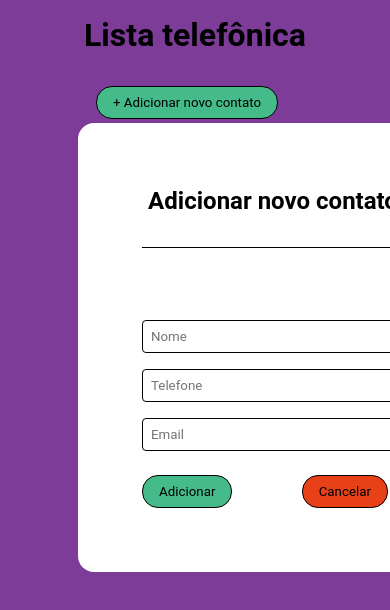
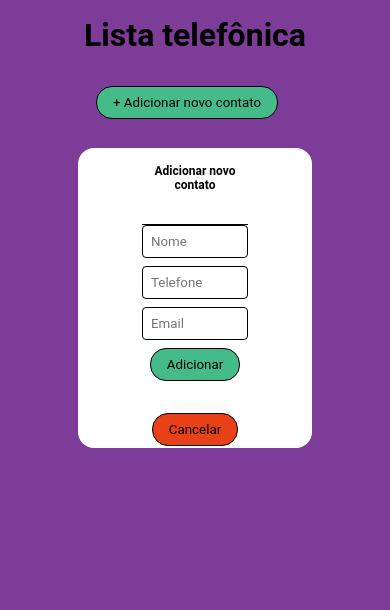
Before and after one commit to PedroHenrique004/Lista-telefonica-react, a React (Create React App) app: page / in a window 390 px wide. Both pictures are taken after a click on the button "+ Adicionar novo contato". Shown: the top 610 px of the page. Built offline with nearby package versions, Linux system fonts and the light colour scheme.

Commit message:
Ajustando a responsividade do projeto

```diff
--- a/src/App.tsx
+++ b/src/App.tsx
@@ -3,14 +3,14 @@ import { RootState } from './Redux/store';
 import { useState } from 'react';
 import EstiloGlobal, { ContainerPagina, ContanainerContato } from './styles';
 import Contato, { ContatoType } from './components/Contato';
-import CardAdicionar from './components/CardAdicionar'; // Importe o CardAdicionar
+import CardAdicionar from './components/CardAdicionar';
 
 import Header from './components/Titulo';
 import CardRemover from './components/CardRemover';
 
 function App() {
     const [estaRemovendo, setEstaRemovendo] = useState(false)
-    const [estaAdicionando, setEstaAdicionando] = useState(false) // Adicione este estado
+    const [estaAdicionando, setEstaAdicionando] = useState(false)
     const contatos = useSelector((state: RootState) => state.contatos.contatos);
     const dispatch = useDispatch();
     const [idDoContatoASerRemovido, setIdDoContatoASerRemovido] = useState<number | null>(null);
@@ -37,12 +37,12 @@ function App() {
     }
 
     function handleAdicionar(contato: ContatoType) {
-      dispatch({ type: 'ADD_CONTATO', payload: contato }); // Despache a ação ADD_CONTATO
+      dispatch({ type: 'ADD_CONTATO', payload: contato });
       setEstaAdicionando(false);
     }
 
     function handleAdicionarClick() {
-      setEstaAdicionando(true); // Defina estaAdicionando como true quando o botão Adicionar for clicado
+      setEstaAdicionando(true);
     }
 
     return (
@@ -54,7 +54,7 @@ function App() {
                     <CardRemover
                     cancelarRemover={funcaoCancelar}
                     remover={funcaoRemover} />
-                  ) : estaAdicionando ? ( // Adicione esta condição
+                  ) : estaAdicionando ? (
                     <CardAdicionar
                       cancelarAdicionar={() => setEstaAdicionando(false)}
                       adicionar={handleAdicionar} />
--- a/src/components/CardAdicionar/index.tsx
+++ b/src/components/CardAdicionar/index.tsx
@@ -27,10 +27,10 @@ const CardAdicionar = ({cancelarAdicionar, adicionar}: Props) => {
         <S.Input value={nome} onChange={e => setNome(e.target.value)} placeholder="Nome" />
         <S.Input value={telefone} onChange={e => setTelefone(e.target.value)} placeholder="Telefone" />
         <S.Input value={email} onChange={e => setEmail(e.target.value)} placeholder="Email" />
-        <S.BotaoContainer>
+        <S.BotaoContainer2>
           <S.BotaoSalvar onClick={handleAdicionar}>Adicionar</S.BotaoSalvar>
           <S.BotaoRemover onClick={cancelarAdicionar}>Cancelar</S.BotaoRemover>
-        </S.BotaoContainer>
+        </S.BotaoContainer2>
       </P.ContainerRemover>
     </P.Container>
   )
--- a/src/components/CardAdicionar/styles.ts
+++ b/src/components/CardAdicionar/styles.ts
@@ -11,12 +11,29 @@ export const ContainerRemover = styled.div`
     background-color: ${variavies.corContainerRemover};
     border-radius: 16px;
     padding: 64px;
+
+    @media (max-width:768px) {
+        max-width: 60%;
+        max-height: 300px;
+        margin-top: 64px;
+        padding-top: 16px;
+
+        button {
+            margin: 0;
+            margin-bottom: 32px;
+        }
+    }
 `
 
 export const Texto = styled.h2`
     border-bottom: 1px solid ${variavies.corDoTexto};
     padding-bottom: 32px;
     margin-bottom: 64px;
+
+    @media (max-width:768px) {
+        font-size: 12px;
+        margin-bottom: 0px;
+    }
 `
 
 export const Container = styled.div`
--- a/src/components/CardRemover/style.ts
+++ b/src/components/CardRemover/style.ts
@@ -11,12 +11,28 @@ export const ContainerRemover = styled.div`
     background-color: ${variavies.corContainerRemover};
     border-radius: 16px;
     padding: 64px;
+
+    @media (max-width:768px) {
+        max-width: 60%;
+        max-height: 300px;
+        margin-top: 64px;
+
+        button {
+            margin: 0;
+            margin-bottom: 32px;
+        }
+    }
 `
 
 export const Texto = styled.h2`
     border-bottom: 1px solid ${variavies.corDoTexto};
     padding-bottom: 32px;
     margin-bottom: 64px;
+
+    @media (max-width:768px) {
+        font-size: 12px;
+        margin-bottom: 32px;
+    }
 `
 
 export const Container = styled.div`
--- a/src/components/Contato/styles.ts
+++ b/src/components/Contato/styles.ts
@@ -21,6 +21,10 @@ export const ContanainerContato = styled.div`
         border-bottom: 1px solid ${variavies.corDasBordas};
         margin: 16px auto;
         padding-bottom: 16px;
+    }
+
+    @media (max-width:768px) {
+        max-width: 92%;
     }
 `
 
@@ -50,6 +54,11 @@ export const BotaoEditar = styled(Botao)`
 export const BotaoRemover = styled(Botao)`
     background-color: ${variavies.corBotaoRemover};
     color: ${variavies.corDoTexto};
+
+
+    @media (max-width: 768px) {
+        margin-left: 8px;
+    }
 `
 
 export const BotaoSalvar = styled(Botao)`
@@ -65,10 +74,39 @@ export const Input = styled.input`
   box-sizing: border-box;
   border: 1px solid ${variavies.corDasBordas};
   border-radius: 4px;
+
+  @media (max-width:768px) {
+        margin-top: 0;
+    }
 `;
 
 export const BotaoContainer = styled.div`
   display: flex;
   justify-content: space-between;
   margin-top: 16px;
+
+
+  @media (max-width:768px) {
+        margin-top: 0px;
+
+        button {
+            margin: 6px auto;
+        }
+}
+`
+
+export const BotaoContainer2 = styled.div`
+  display: flex;
+  justify-content: space-between;
+  margin-top: 16px;
+
+
+  @media (max-width:768px) {
+        display: block;
+        margin-top: 0px;
+
+        button {
+            margin: 6px auto;
+        }
+}
 `;
--- a/src/styles/index.ts
+++ b/src/styles/index.ts
@@ -27,6 +27,10 @@ export const ContanainerContato = styled.div`
     display:grid;
     grid-template-columns: 1fr 1fr;
     margin-left: 32px;
+
+    @media (max-width:768px) {
+        display: block;
+    }
 `
 
 export default EstiloGlobal
```
